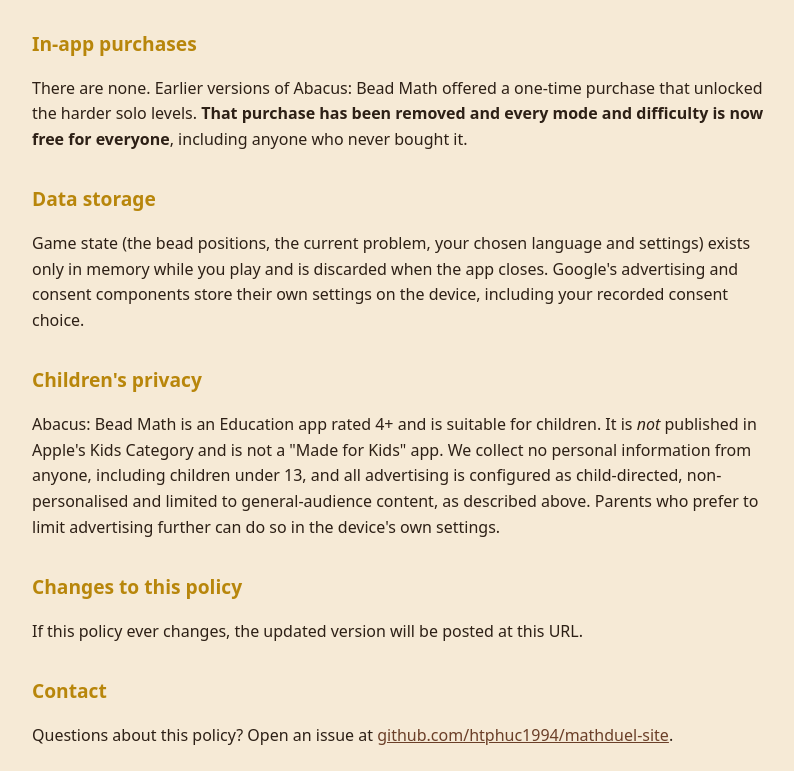
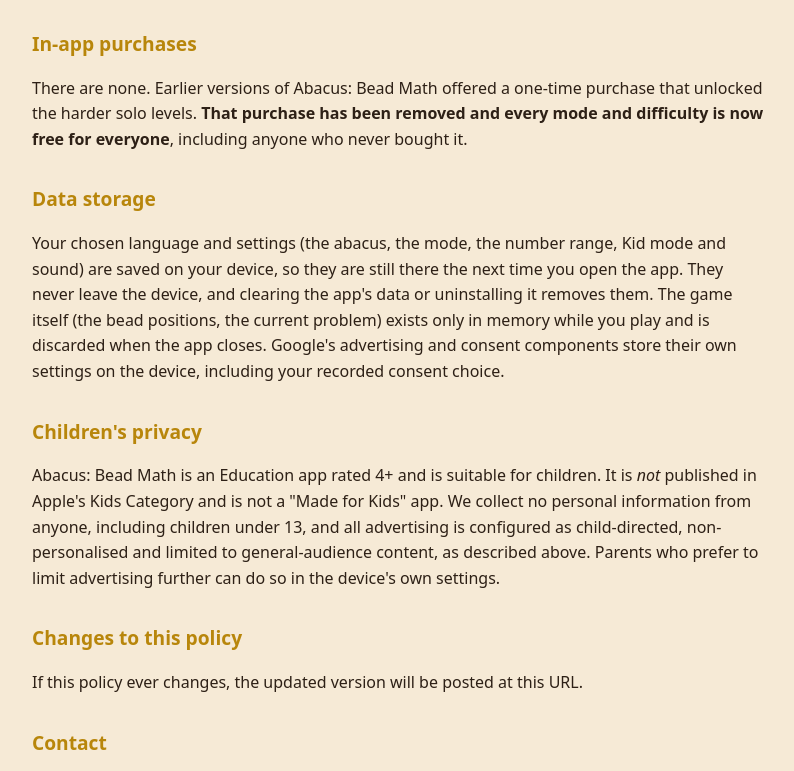
Before and after one commit to htphuc1994/mathduel-site, a plain HTML site: page abacus-privacy.html in a window 1280 px wide. Shown: the part 1340-2111 px from the top of the page, without its empty margins (240-1034 px from the left). Drawn offline with Linux system fonts and the light colour scheme.

Commit message:
Abacus: settings are kept on the device from 3.2.0, and the policy says so
Co-Authored-By: Claude Opus 5.5 <noreply@anthropic.com>

```diff
--- a/abacus-privacy.html
+++ b/abacus-privacy.html
@@ -19,7 +19,7 @@
 <body>
 <main>
   <h1>Privacy Policy — Abacus: Bead Math 🧮</h1>
-  <p class="updated">Last updated: 29 October 2026</p>
+  <p class="updated">Last updated: 6 November 2026</p>
 
   <p><strong>Abacus: Bead Math itself does not collect, store, transmit, or share any personal
   information.</strong> It is a single-player educational counting toy — a
@@ -74,9 +74,11 @@
   free for everyone</strong>, including anyone who never bought it.</p>
 
   <h2>Data storage</h2>
-  <p>Game state (the bead positions, the current problem, your chosen language and settings) exists only in memory
-  while you play and is discarded when the app closes. Google's advertising and consent components
-  store their own settings on the device, including your recorded consent choice.</p>
+  <p>Your chosen language and settings (the abacus, the mode, the number range, Kid mode and sound) are saved on your
+  device, so they are still there the next time you open the app. They never leave the device, and clearing the app's
+  data or uninstalling it removes them. The game itself (the bead positions, the current problem) exists only in memory
+  while you play and is discarded when the app closes. Google's advertising and consent components store their own
+  settings on the device, including your recorded consent choice.</p>
 
   <h2>Children's privacy</h2>
   <p>Abacus: Bead Math is an Education app rated 4+ and is suitable for children. It is <em>not</em>
```
